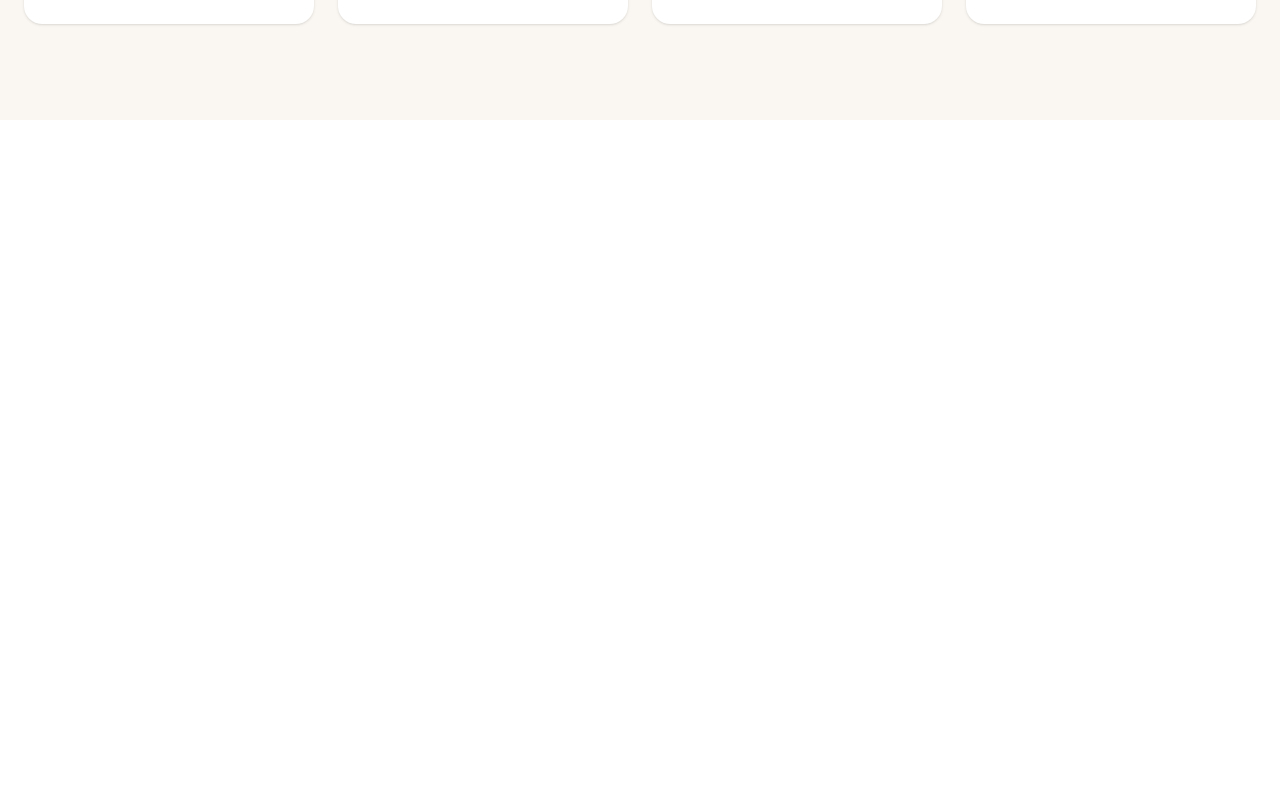
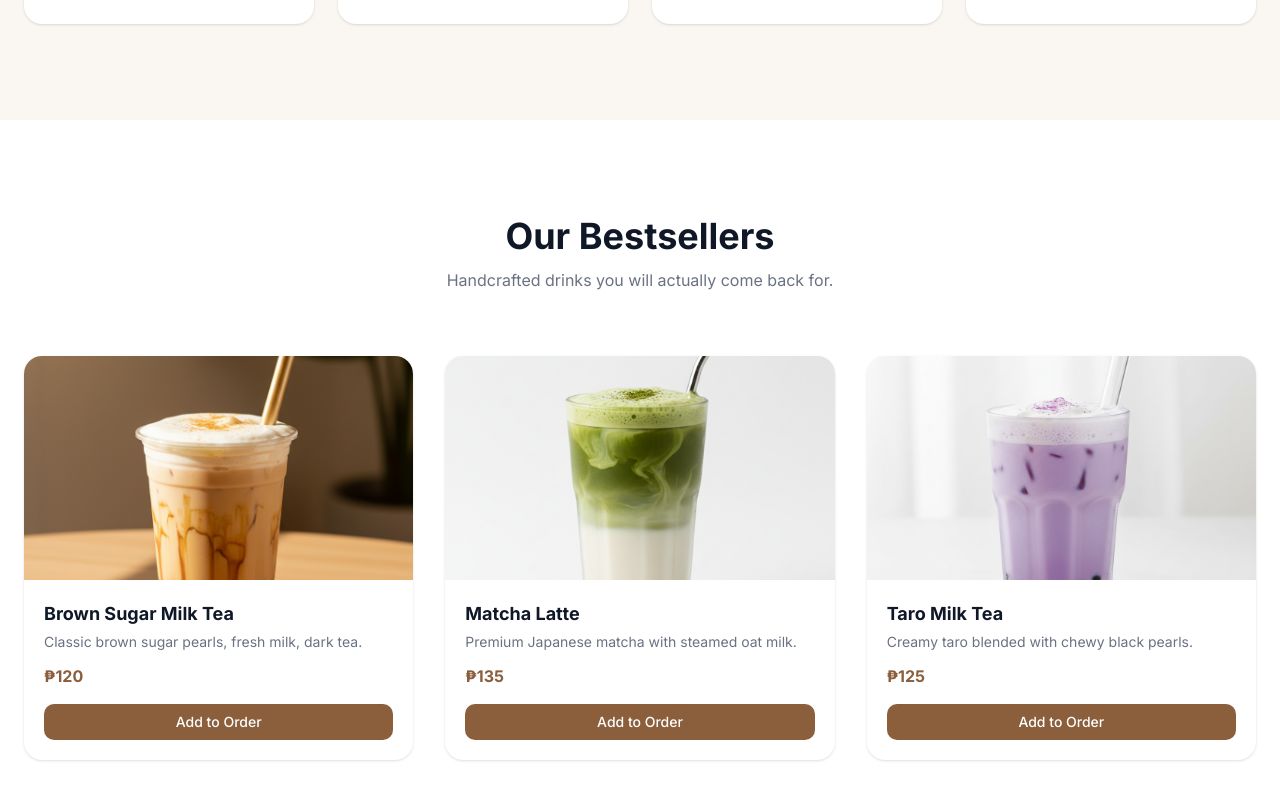
Before and after one commit to HarveyPunsalan/Landing-Page, a Next.js app: page / in a window 1280 px wide. Shown: the part 1240-2030 px from the top of the page. Before the commit the page ends 1360 px from the top, so only its background shows below. Built offline with nearby package versions, Linux system fonts and the light colour scheme.

Commit message:
add menu section with product cards

```diff
--- a/app/page.tsx
+++ b/app/page.tsx
@@ -1,6 +1,7 @@
 import Navbar from "@/components/sections/Navbar";
 import Hero from "@/components/sections/Hero";
 import Features from "@/components/sections/Features"
+import Menu from "@/components/sections/Menu"
 
 export default function Home() {
   return (
@@ -8,6 +9,7 @@ export default function Home() {
       <Navbar />
       <Hero />
       <Features />
+      <Menu />
     </main>
   )
 }
--- a/components/sections/Menu.tsx
+++ b/components/sections/Menu.tsx
@@ -0,0 +1,51 @@
+import { products } from "@/data/products";
+import Image from "next/image";
+
+const Menu = () => {
+  return (
+    <section className="bg-white py-24">
+      <div className="max-w-7xl mx-auto px-6">
+        <div className="text-center mb-16">
+          <h2 className="text-4xl font-bold text-gray-900">Our Bestsellers</h2>
+          <p className="text-gray-500 mt-3">
+            Handcrafted drinks you will actually come back for.
+          </p>
+        </div>
+
+        <div className="grid grid-cols-1 sm:grid-cols-2 lg:grid-cols-3 gap-8">
+          {products.map((product) => (
+            <div
+              key={product.id}
+              className="bg-white rounded-2xl shadow-sm overflow-hidden"
+            >
+              <div className="relative h-56 w-full">
+                <Image
+                  src={product.image}
+                  alt={product.name}
+                  fill
+                  className="object-cover"
+                />
+              </div>
+
+              <div className="p-5">
+                <h3 className="font-bold text-gray-900 text-lg">
+                  {product.name}
+                </h3>
+                <p className="text-sm text-gray-500 mt-1">
+                  {product.description}
+                </p>
+                <p className="text-[#8B5E3C] font-bold mt-3">₱{product.price}</p>
+                <button className="mt-4 w-full bg-[#8B5E3C] text-white py-2 rounded-lg text-sm font-medium hover:bg-[#7a5235] transition-colors">
+                  Add to Order
+                </button>
+              </div>
+
+            </div>
+          ))}
+        </div>
+      </div>
+    </section>
+  );
+};
+
+export default Menu;
```
